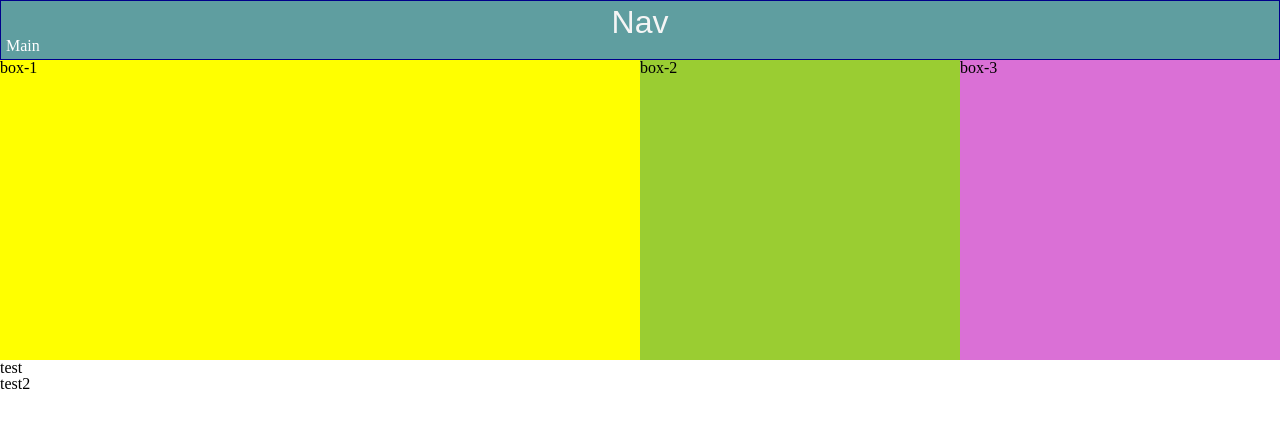
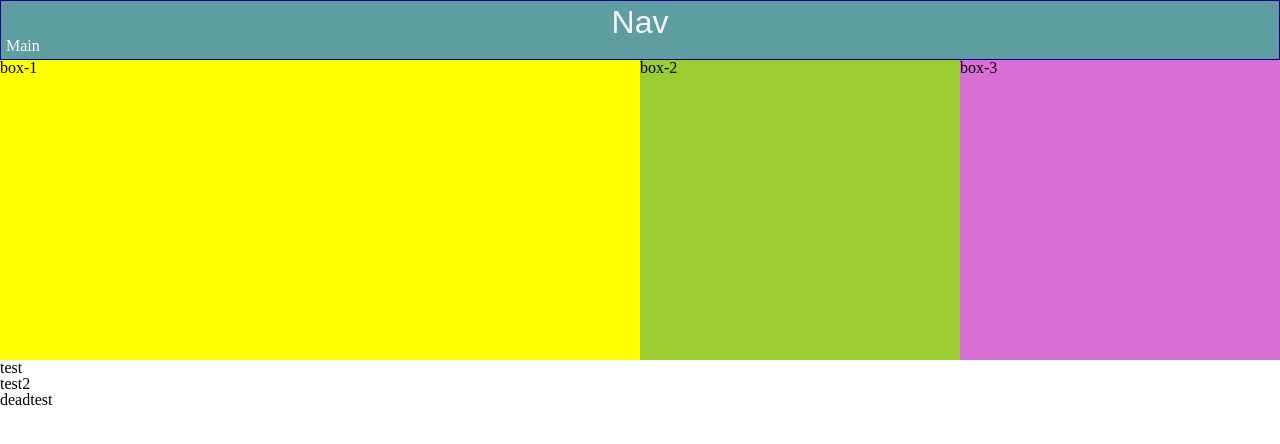
Before and after one commit to eimamura/landing-page, a React app: page / in a window 1280 px wide. Shown: the top 444 px of the page. Built offline with nearby package versions, Linux system fonts and the light colour scheme.

Commit message:
deadtest

```diff
--- a/src/App.js
+++ b/src/App.js
@@ -10,6 +10,7 @@ class App extends Component {
         <MainContent />
         <div id="test">test</div>
         <div id="test">test2</div>
+        <div id="dead">deadtest</div>
       </div>
     );
   }
```
